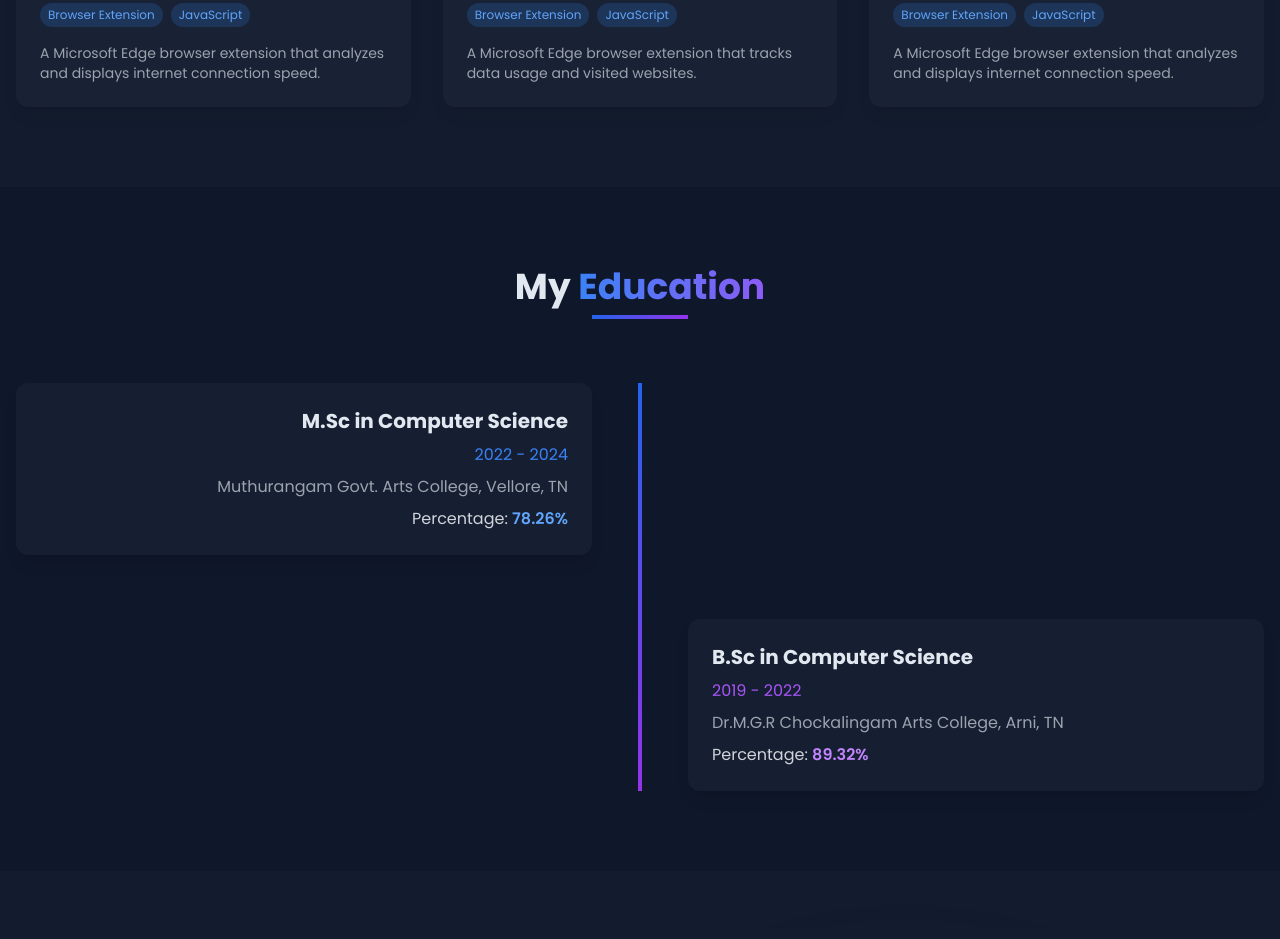
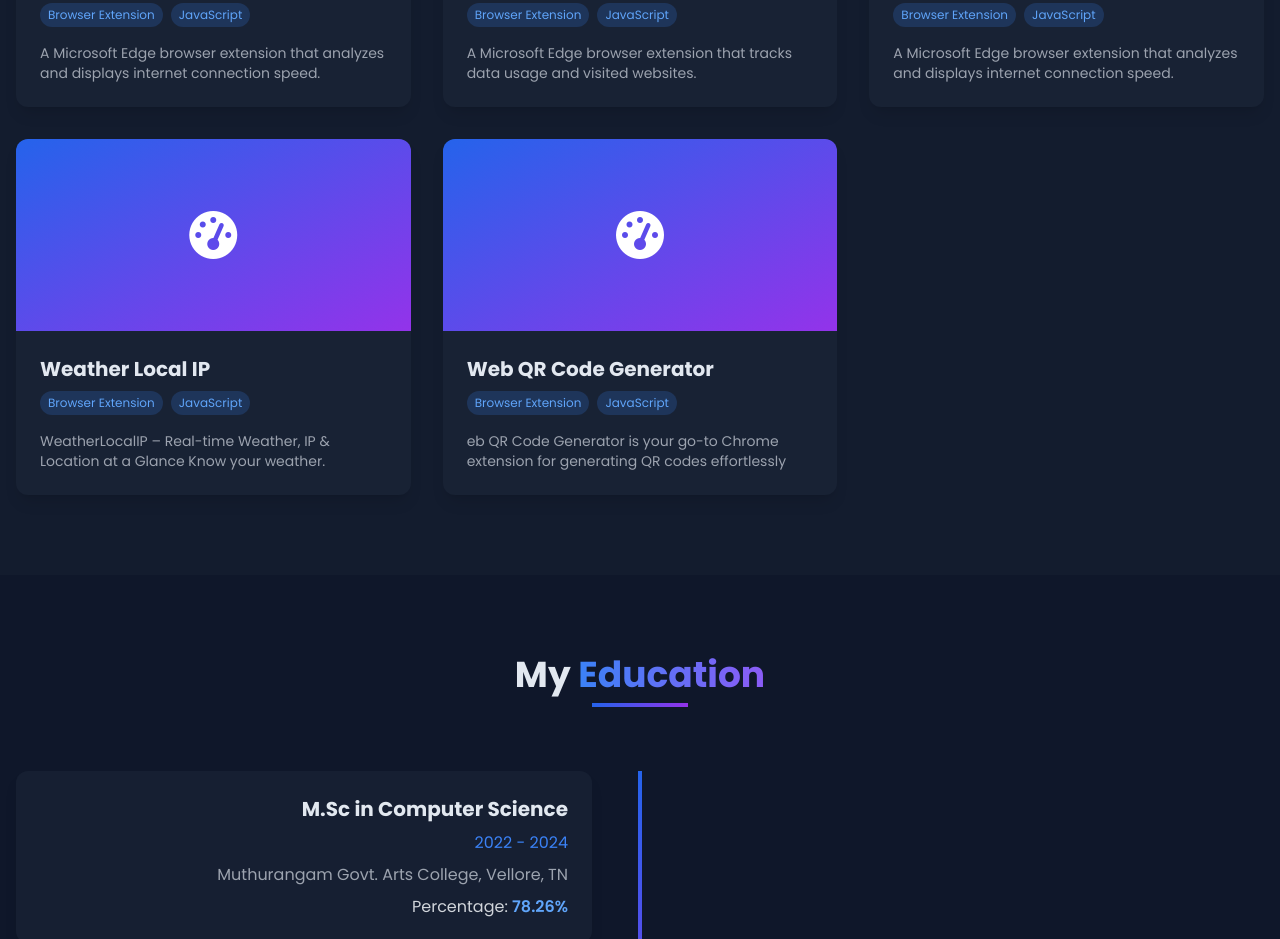
Before and after one commit to beggarsmind/Portfolio, a plain HTML site: page index.html in a window 1280 px wide. Shown: the part 3137-4076 px from the top of the page. Drawn offline with nearby package versions, Linux system fonts and the light colour scheme.

Commit message:
Update index.html

```diff
--- a/index.html
+++ b/index.html
@@ -926,6 +926,82 @@
               </p>
             </div>
           </div>
+           <!-- Browser Extension 4 -->
+          <div
+            class="project-card bg-slate-800/50 rounded-xl overflow-hidden shadow-lg"
+          >
+            <div
+              class="relative h-48 bg-gradient-to-br from-blue-600 to-purple-600 flex items-center justify-center"
+            >
+              <i class="fas fa-tachometer-alt text-white text-5xl"></i>
+              <div
+                class="project-overlay absolute inset-0 flex items-center justify-center"
+              >
+                <a
+                  href="https://microsoftedge.microsoft.com/addons/detail/hfldpobhanjcfcggnknddbnnbbpmlapc"
+                  class="px-4 py-2 bg-blue-600 text-white rounded-full hover:bg-blue-700 transition"
+                >
+                  Microsoft Edge Add-on
+                </a>
+              </div>
+            </div>
+            <div class="p-6">
+              <h3 class="text-xl font-bold mb-2">Weather Local IP</h3>
+              <div class="flex flex-wrap gap-2 mb-4">
+                <span
+                  class="px-2 py-1 bg-blue-500/20 text-blue-400 rounded-full text-xs"
+                  >Browser Extension</span
+                >
+                <span
+                  class="px-2 py-1 bg-blue-500/20 text-blue-400 rounded-full text-xs"
+                  >JavaScript</span
+                >
+              </div>
+              <p class="text-gray-400 text-sm">
+               WeatherLocalIP – Real-time Weather, IP & Location at a Glance
+Know your weather.
+              </p>
+            </div>
+          </div>
+
+           <!-- Browser Extension 5 -->
+          <div
+            class="project-card bg-slate-800/50 rounded-xl overflow-hidden shadow-lg"
+          >
+            <div
+              class="relative h-48 bg-gradient-to-br from-blue-600 to-purple-600 flex items-center justify-center"
+            >
+              <i class="fas fa-tachometer-alt text-white text-5xl"></i>
+              <div
+                class="project-overlay absolute inset-0 flex items-center justify-center"
+              >
+                <a
+                  href="https://microsoftedge.microsoft.com/addons/detail/dhegmmomflfnkdicefhpaednfndpindm"
+                  class="px-4 py-2 bg-blue-600 text-white rounded-full hover:bg-blue-700 transition"
+                >
+                  Microsoft Edge Add-on
+                </a>
+              </div>
+            </div>
+            <div class="p-6">
+              <h3 class="text-xl font-bold mb-2">Web QR Code Generator</h3>
+              <div class="flex flex-wrap gap-2 mb-4">
+                <span
+                  class="px-2 py-1 bg-blue-500/20 text-blue-400 rounded-full text-xs"
+                  >Browser Extension</span
+                >
+                <span
+                  class="px-2 py-1 bg-blue-500/20 text-blue-400 rounded-full text-xs"
+                  >JavaScript</span
+                >
+              </div>
+              <p class="text-gray-400 text-sm">
+             eb QR Code Generator is your go-to Chrome extension for generating QR codes effortlessly
+              </p>
+            </div>
+          </div>
+
+
         </div>
       </div>
     </section>
```
